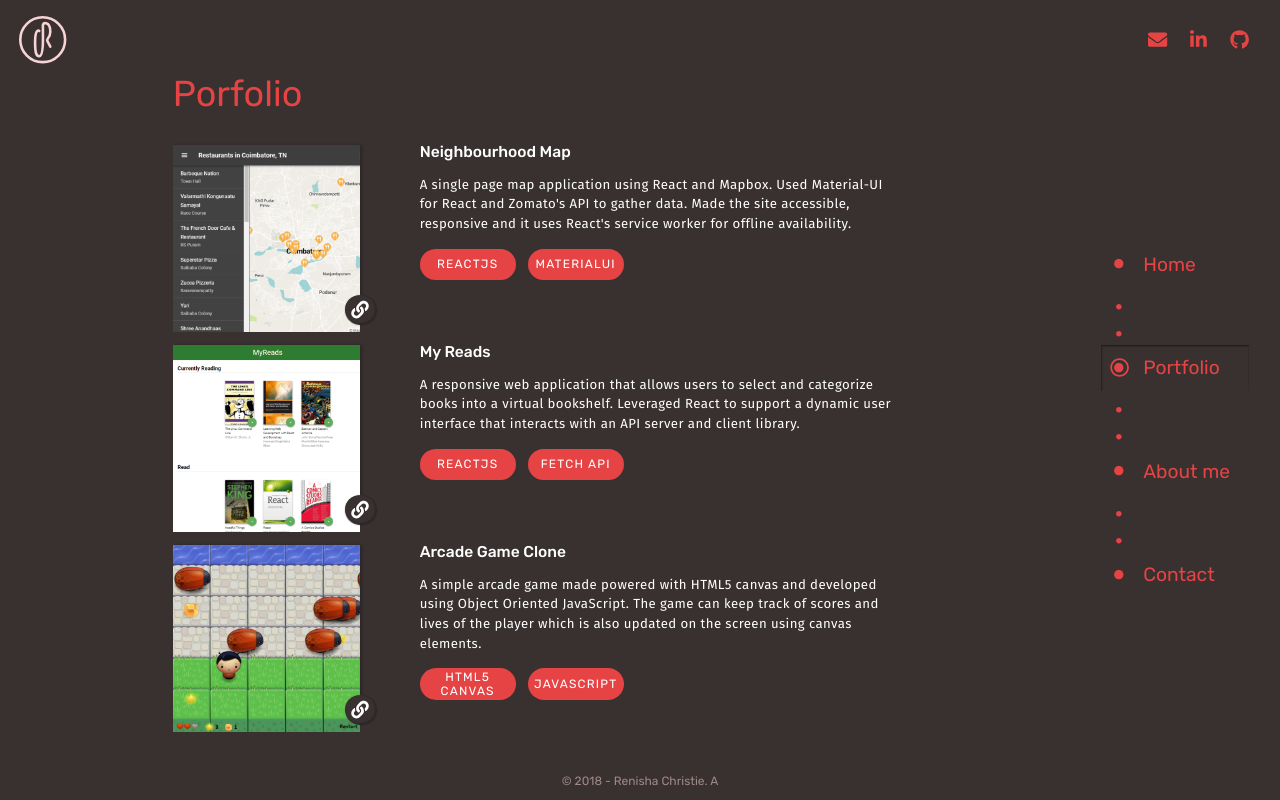
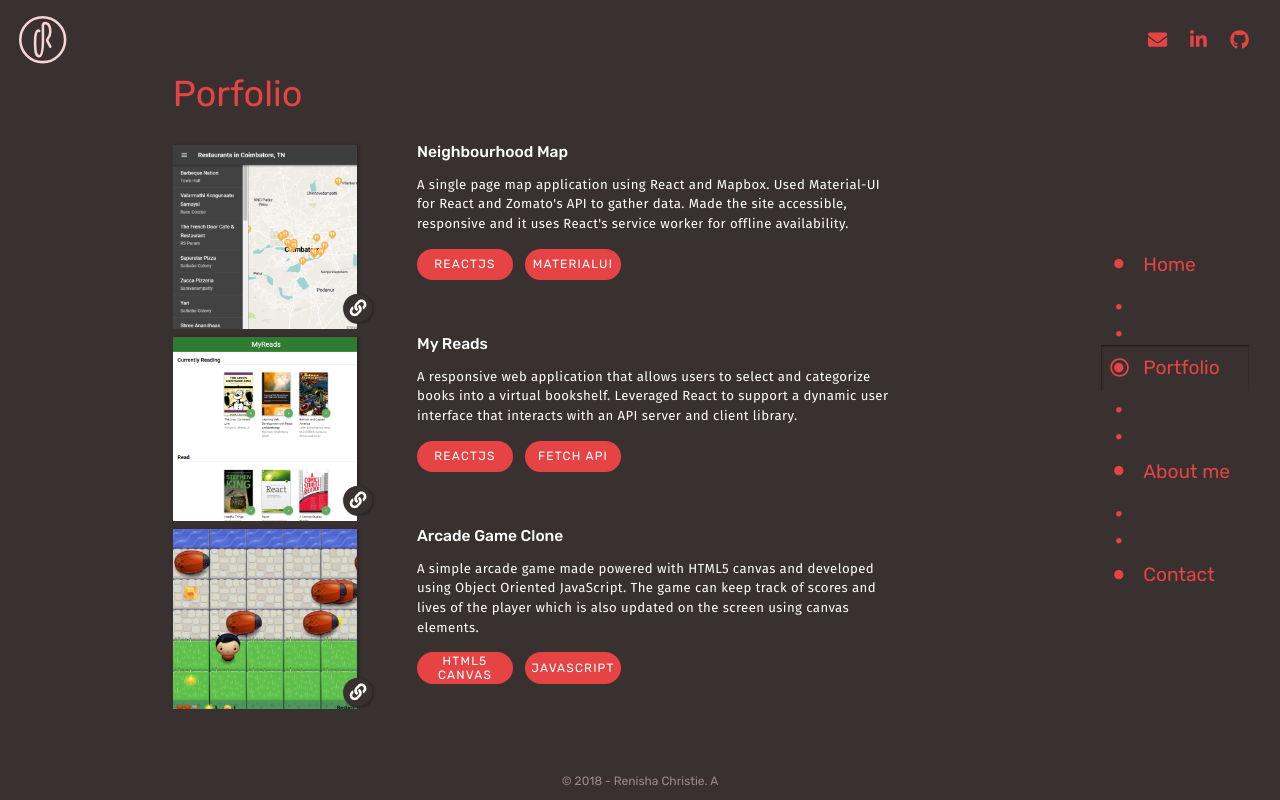
Before and after one commit to crisner/my-portfolio, a React (Create React App) app: page /portfolio in a window 1280 px wide. Built offline with nearby package versions, Linux system fonts and the light colour scheme.

Commit message:
Change height

```diff
--- a/src/containers/Portfolio.module.css
+++ b/src/containers/Portfolio.module.css
@@ -8,7 +8,7 @@
 
 .portfolioContainer {
     width: 90%;
-    height: 75vh;
+    height: 72vh;
     overflow-y: scroll;
 }
 
--- a/src/containers/PortfolioItem.module.css
+++ b/src/containers/PortfolioItem.module.css
@@ -2,7 +2,7 @@
     display: flex;
     flex-direction: row;
     width: 90%;
-    height: calc(75vh/3);
+    height: calc(72vh/3);
 }
 
 .thumbnail {
@@ -16,7 +16,7 @@
 }
 
 .thumbnail img {
-    width: calc(70vh/3);
+    width: calc(69vh/3);
 }
 
 .thumbnail .mouseOver {
```
